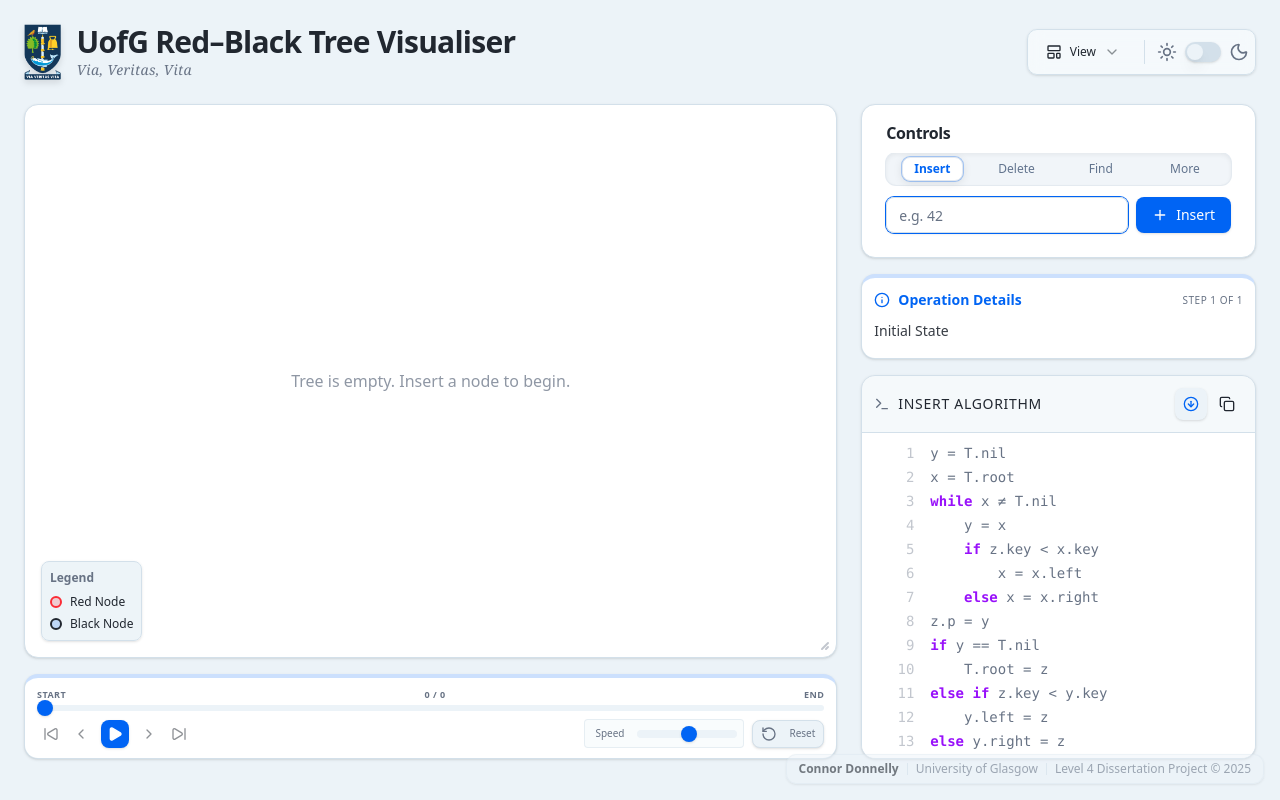
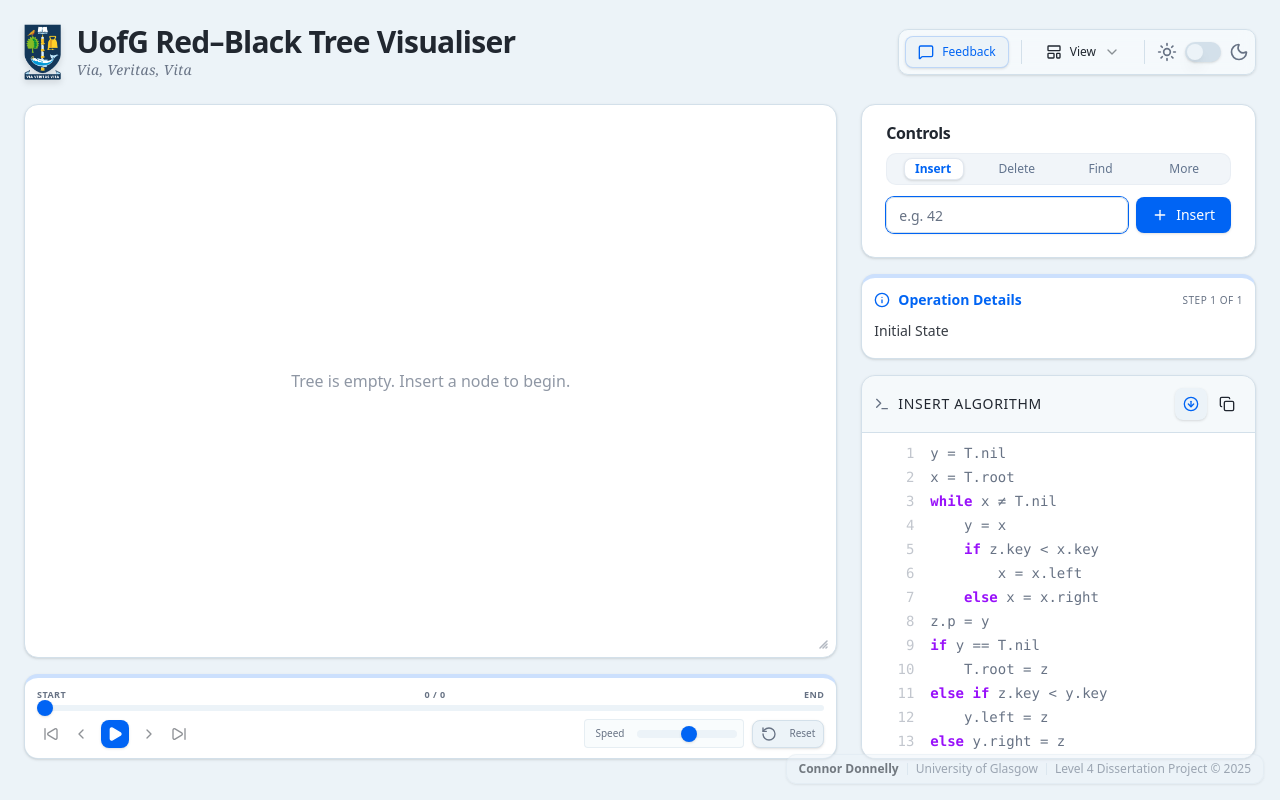
Before and after one commit to connordonne/red-black-tree-visualiser, a React (Vite) app: page / in a window 1280 px wide. Built offline with nearby package versions, Linux system fonts and the light colour scheme.

Commit message:
moar aughhh

```diff
--- a/src/RedBlackTreeVisualiser.tsx
+++ b/src/RedBlackTreeVisualiser.tsx
@@ -41,7 +41,12 @@ import { ANNOTATIONS } from "@/lib/pseudocode";
 import { ViewOptions } from "@/components/ViewOptions";
 import { cn } from "@/lib/utils";
 import { SortableItem } from "@/components/SortableItem";
-import { Shield, BookOpen } from "lucide-react"; // Added Shield icon for UofG logo vibe
+import { Shield, BookOpen, MessageSquare } from "lucide-react"; // Added MessageSquare
+import { Button } from "@/components/ui/button";
+
+// --- CONFIGURATION ---
+// TODO: Replace this with your actual Google Form URL
+const FEEDBACK_URL = "https://docs.google.com/forms/";
 
 const INITIAL_STEP: Step = {
     treeState: null,
@@ -54,10 +59,11 @@ type WidgetId = 'tree' | 'memory' | 'explanation' | 'player' | 'controls' | 'pse
 
 // --- Custom Resize Handle Icon ---
 const ResizeHandle = () => (
-    <div className="absolute bottom-0 right-0 p-1.5 pointer-events-none">
-        <svg width="12" height="12" viewBox="0 0 12 12" fill="none" xmlns="http://www.w3.org/2000/svg" className="text-muted-foreground/40">
-            <path d="M8 10L10 8" stroke="currentColor" strokeWidth="2" strokeLinecap="round" />
-            <path d="M4 10L10 4" stroke="currentColor" strokeWidth="2" strokeLinecap="round" />
+    <div className="absolute bottom-1 right-1 p-1 pointer-events-none opacity-50">
+        <svg width="10" height="10" viewBox="0 0 10 10" fill="none" xmlns="http://www.w3.org/2000/svg" className="text-muted-foreground">
+            <path d="M8 9L9 8" stroke="currentColor" strokeWidth="1.5" strokeLinecap="round" />
+            <path d="M5 9L9 5" stroke="currentColor" strokeWidth="1.5" strokeLinecap="round" />
+            <path d="M2 9L9 2" stroke="currentColor" strokeWidth="1.5" strokeLinecap="round" />
         </svg>
     </div>
 );
@@ -322,20 +328,6 @@ export default function RedBlackTreeVisualiser() {
                         />
 
                         <ResizeHandle />
-
-                        <div className="absolute bottom-4 left-4 p-2 bg-background/90 backdrop-blur rounded-md border text-xs shadow-sm flex flex-col gap-1.5 pointer-events-none">
-                            <div className="font-semibold text-muted-foreground mb-0.5">Legend</div>
-                            <div className="flex items-center gap-2">
-                                <div className={cn("w-3 h-3 rounded-full border-2 border-red-500 bg-red-500/20", colorBlindMode && "border-dashed")} />
-                                <span>Red Node</span>
-                            </div>
-                            <div className="flex items-center gap-2">
-                                <div className="flex items-center justify-center w-3 h-3 rounded-full border-2 border-[var(--foreground)] bg-[var(--primary)]/20">
-                                </div>
-                                <span>Black Node</span>
-                            </div>
-                            {showAddresses && <div className="text-[10px] text-muted-foreground mt-1">Showing Memory Addrs</div>}
-                        </div>
                     </div>
                 );
                 break;
@@ -455,6 +447,7 @@ export default function RedBlackTreeVisualiser() {
                                 alt="University of Glasgow Crest"
                                 className="h-12 w-auto md:h-14 object-contain drop-shadow-md"
                             />
+
                             <div className="flex flex-col">
                                 <h1 className="text-2xl md:text-3xl font-bold tracking-tight text-foreground flex items-center gap-2">
                                     UofG Red–Black Tree Visualiser
@@ -466,6 +459,22 @@ export default function RedBlackTreeVisualiser() {
                         </div>
 
                         <div className="flex items-center gap-2 bg-card/50 p-1.5 rounded-lg border shadow-sm backdrop-blur-sm relative z-50">
+
+                            {/* --- FEEDBACK BUTTON --- */}
+                            <Button
+                                variant="outline"
+                                size="sm"
+                                className="gap-2 h-8 border-primary/20 text-primary hover:bg-primary/5"
+                                onClick={() => window.open(FEEDBACK_URL, '_blank', 'noopener,noreferrer')}
+                                title="Open Feedback Form (Google Form)"
+                            >
+                                <MessageSquare className="size-4" />
+                                <span className="hidden sm:inline font-medium">Feedback</span>
+                            </Button>
+
+                            <div className="h-6 w-px bg-border mx-1" />
+                            {/* ----------------------- */}
+
                             <ViewOptions
                                 showTree={showTree}
                                 setShowTree={setShowTree}
--- a/src/components/ui/animated-tabs.tsx
+++ b/src/components/ui/animated-tabs.tsx
@@ -29,11 +29,11 @@ const AnimatedTabsList = React.forwardRef<
 
         if (listElement && activeTab) {
             const listRect = listElement.getBoundingClientRect();
-            const tabRect = activeTab.getBoundingClientRect();
+            const activeRect = activeTab.getBoundingClientRect();
 
             setIndicatorStyle({
-                left: tabRect.left - listRect.left,
-                width: tabRect.width,
+                left: activeRect.left - listRect.left,
+                width: activeRect.width,
             });
         }
     }, []);
@@ -49,35 +49,28 @@ const AnimatedTabsList = React.forwardRef<
                     "relative flex h-9 items-center justify-center rounded-lg p-1 text-muted-foreground w-full",
 
                     // --- UPDATED CONTAINER STYLES ---
-                    // Background: Solid distinct grey/black
+                    // Removed 'shadow-inner' which was clipping the top border
                     "bg-slate-100 dark:bg-slate-950",
-
-                    // Depth: Inner shadow makes it look like a "slot"
-                    "shadow-inner",
-
-                    // The Pop: A distinct ring around the outside of the container
-                    "ring-1 ring-slate-300/50 dark:ring-slate-700",
+                    "border border-slate-200/50 dark:border-slate-800",
 
                     className
                 )}
                 {...props}
             >
-                {/* The sliding indicator (Kept the style you liked) */}
+                {/* The sliding indicator */}
                 <motion.div
                     layout
                     transition={{ type: "spring", stiffness: 400, damping: 30 }}
                     className={cn(
-                        "absolute left-0 top-1 bottom-1 rounded-md z-0",
+                        // Use inset-1 to give it a clean 4px gap from all sides
+                        "absolute inset-y-1 rounded-md z-0",
                         "bg-white dark:bg-slate-800",
-                        "shadow-[0_2px_10px_rgba(0,0,0,0.1)]",
-                        "ring-1 ring-primary/30 dark:ring-primary/50",
+                        "shadow-sm",
                         "border border-slate-200 dark:border-slate-700"
                     )}
                     style={{
                         left: indicatorStyle.left,
                         width: indicatorStyle.width,
-                        height: 'calc(100% - 8px)',
-                        top: '4px'
                     }}
                 />
 
@@ -103,9 +96,12 @@ const AnimatedTabsTrigger = React.forwardRef<
         <TabsPrimitive.Trigger
             ref={ref}
             className={cn(
-                "inline-flex items-center justify-center whitespace-nowrap rounded-md px-3 py-1 text-sm font-medium ring-offset-background transition-all focus-visible:outline-none focus-visible:ring-2 focus-visible:ring-ring focus-visible:ring-offset-2 disabled:pointer-events-none disabled:opacity-50",
+                "inline-flex items-center justify-center whitespace-nowrap rounded-md px-3 py-1 text-sm font-medium transition-all",
+
+                // Removed ring-offset to prevent visual cutting
+                "focus-visible:outline-none focus-visible:ring-2 focus-visible:ring-ring disabled:pointer-events-none disabled:opacity-50",
+
                 "text-slate-500 dark:text-slate-400",
-                // Kept the text pop you liked
                 "data-[state=active]:text-primary dark:data-[state=active]:text-white data-[state=active]:font-bold",
                 className
             )}
```
